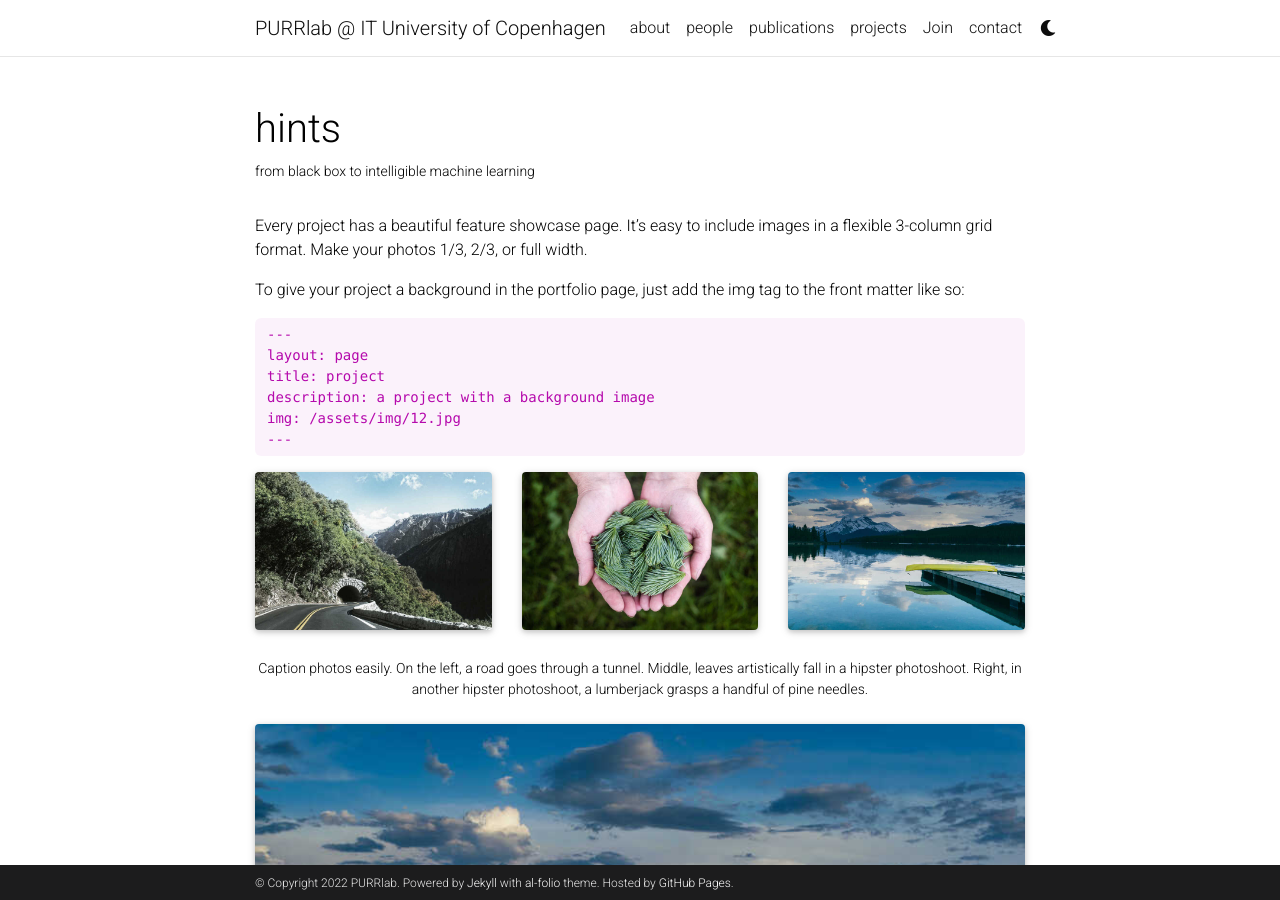
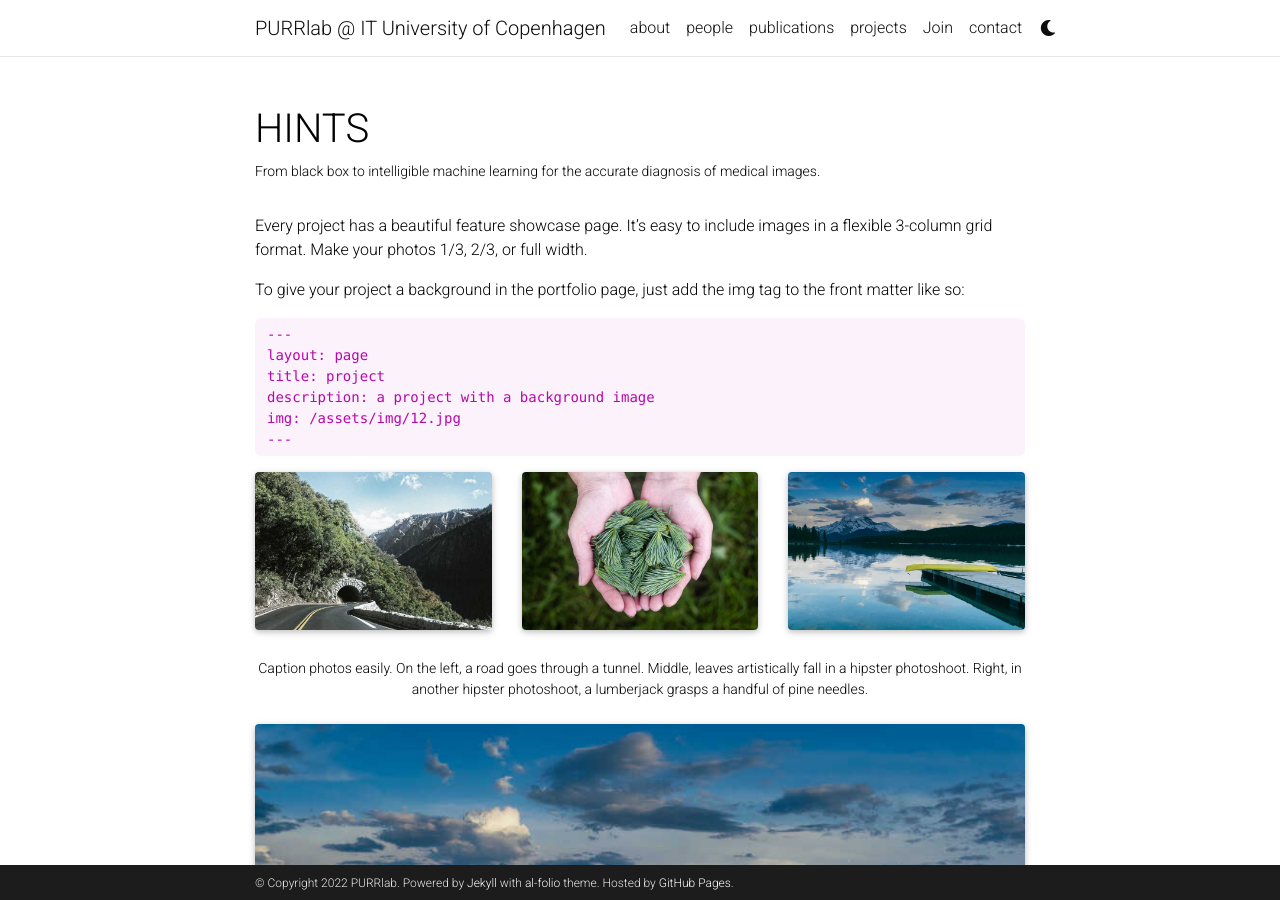
Before and after one commit to bethanychamberlain/testing, a Jekyll site: the page built from _projects/1_hints.md, in a window 1280 px wide and 900 px high. Built offline with Jekyll 4.4.1, drawn with Linux system fonts in a browser that asks for light colours; full-size pictures stand in for the smaller copies a plugin makes; comment, search, counter and statistics services are not loaded; a style sheet for code colours, icons or effects is not loaded.

Commit message:
update title and description

```diff
--- a/_projects/1_hints.md
+++ b/_projects/1_hints.md
@@ -1,7 +1,7 @@
 ---
 layout: page
-title: hints
-description: from black box to intelligible machine learning
+title: HINTS
+description: From black box to intelligible machine learning for the accurate diagnosis of medical images.
 img: assets/img/12.jpg
 importance: 1
 category: work
```
